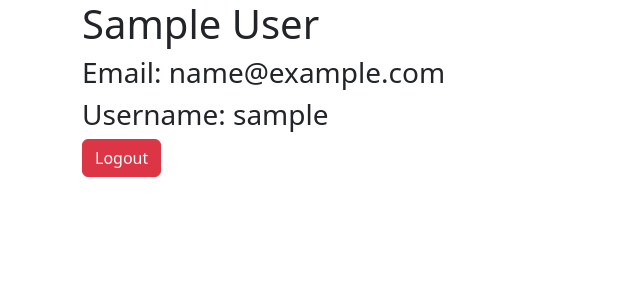
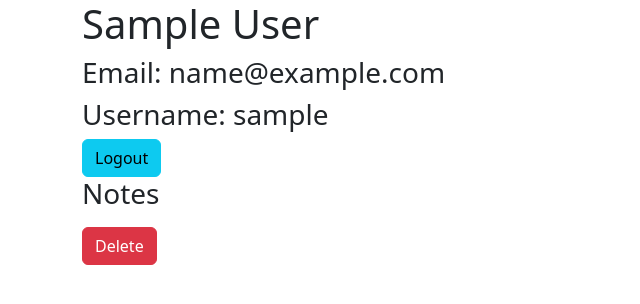
Before and after one commit to m-romberg/flask-notes, a Flask app: a page that uses templates/user_details.html in a window 1280 px wide. Shown: the top 304 px of the page, without its empty margins (0-640 px from the left). Run offline with Flask 3, Linux system fonts and the light colour scheme; the visitor is signed in with stand-in values (Sample User, id 1); tables that the repository leaves empty hold one stand-in row (values such as "Sample post"); some libraries are stand-ins or nearby versions.

Commit message:
begin functionality for notes

```diff
--- a/app.py
+++ b/app.py
@@ -5,7 +5,7 @@
 from flask_debugtoolbar import DebugToolbarExtension
 
 
-from models import db, connect_db, User
+from models import db, connect_db, User, Note
 from forms import RegisterUserForm, LoginForm, CSRFProtectForm
 
 from dotenv import load_dotenv
@@ -94,20 +94,20 @@
         return render_template("login.html", form=form)
 
 
-@app.get('/users/<username>')
-def display_user(username):
-    """Display the user detail page if user is logged in or redirect to root"""
+# @app.get('/users/<username>')
+# def display_user(username):
+#     """Display the user detail page if user is logged in or redirect to root"""
 
 
-    if "username" not in session or session['username'] != username:
-        flash(f"Sorry, only {username} may access this page.")
-        #TODO: raise unauthorized() instead of flashing and redirecting
-        return redirect("/")
+#     if "username" not in session or session['username'] != username:
+#         flash(f"Sorry, only {username} may access this page.")
+#         #TODO: raise unauthorized() instead of flashing and redirecting
+#         return redirect("/")
 
-    form = CSRFProtectForm()
-    user = User.query.get_or_404(username)
+#     form = CSRFProtectForm()
+#     user = User.query.get_or_404(username)
 
-    return render_template("user_details.html", user=user, form=form)
+#     return render_template("user_details.html", user=user, form=form)
 
 @app.post('/logout')
 def logout():
@@ -126,17 +126,37 @@
 
 ###################################Notes Routes#################################
 
-# @app.get('/users/<username>')
-# def display_user(username):
-#     """Display the user detail page if user is logged in or redirect to root"""
+@app.get('/users/<username>')
+def display_user(username):
+    """Display the user detail page if user is logged in or redirect to root"""
 
-#     form = CSRFProtectForm()
 
-#     user = User.query.get_or_404(username)
+    if "username" not in session or session['username'] != username:
+        raise Unauthorized()
 
-#     if "username" not in session or session['username'] != username:
-#         flash(f"Sorry, only {username} may access this page.")
-#         return redirect("/")
+    form = CSRFProtectForm()
+    user = User.query.get_or_404(username)
 
-#     else:
-#         return render_template("user_details.html", user=user, form=form)
+    return render_template("user_details.html", user=user, form=form)
+
+@app.post('/users/<username>/delete')
+def delete_user(username):
+    """Delete the user and all notes."""
+
+    if "username" not in session or session['username'] != username:
+        raise Unauthorized()
+
+    form = CSRFProtectForm()
+
+    if form.validate_on_submit():
+        #find the user via query
+        user = User.query.get_or_404(username)
+        #delete all matching notes
+        Note.query.filter(Note.owner==user.username).delete()
+        db.session.delete(user)
+        db.session.commit()
+
+        session.pop("username", None)
+        return redirect("/")
+    else:
+        raise Unauthorized()
--- a/models.py
+++ b/models.py
@@ -45,6 +45,7 @@
         db.String(30),
         nullable=False
     )
+    notes = db.relationship("Note", backref="user")
 
     @classmethod
     def register(cls, username, password, email, first_name, last_name):
@@ -83,7 +84,9 @@
         return f"{self.first_name} {self.last_name}"
 
 class Note(db.Model):
-    """Note."""
+    """Note.
+    Note to user: backref="user"
+    """
 
     __tablename__ = "notes"
 
--- a/templates/user_details.html
+++ b/templates/user_details.html
@@ -10,7 +10,22 @@
 
 <form action="/logout" method="POST">
   {% include "_form.html" %}
-  <button class="btn btn-danger" type="submit">Logout</button>
+  <button class="btn btn-info" type="submit">Logout</button>
 </form>
 
+<h3>Notes</h3>
+<ul>
+  {% for note in user.notes %}
+  <li>
+    <b>{{note.title}}</b> {{note.content}}
+  </li>
+  {% endfor %}
+</ul>
+
+<form action="/users/{{user.username}}/delete" method="POST">
+  {% include "_form.html" %}
+  <button class="btn btn-danger" type="submit">Delete</button>
+</form>
+
+
 {% endblock %}
```
Also changed, not shown: seed.py (+14 -1 lines).
